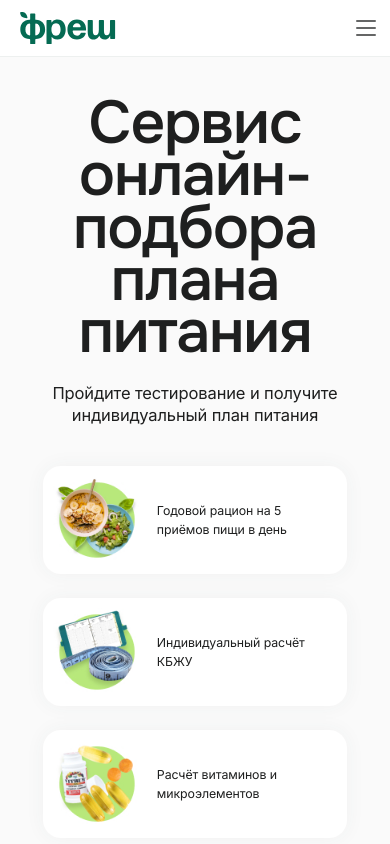
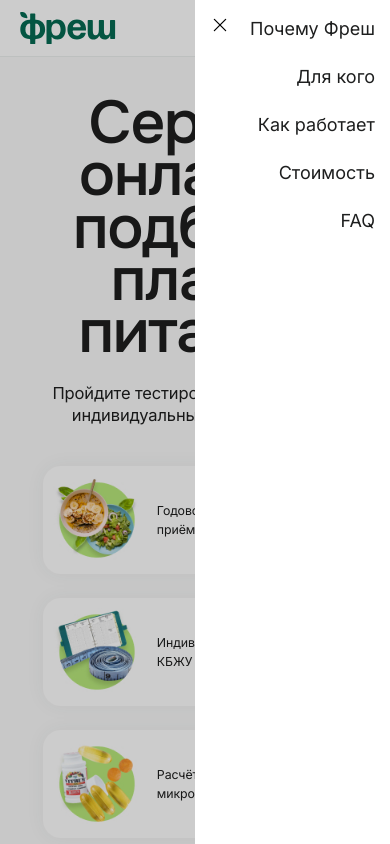
Before and after one commit to BogdasarLog/FreshService, a plain HTML site: page index.html in a window 390 px wide. Shown: the top 844 px of the page. Drawn offline with nearby package versions, Linux system fonts and the light colour scheme.

Commit message:
fix burger

```diff
--- a/styles/style.css
+++ b/styles/style.css
@@ -1005,10 +1005,11 @@ body {
 	}
 
 	.menu-window {
+		display: initial;
 		position: fixed;
 		top: 0;
 		left: 0;
-		height: 100vh;
+		height: 100%;
 		width: 100%;
 		transition: 0.3s;
 		background-color: rgba(0, 0, 0, 0.2);
@@ -1019,9 +1020,9 @@ body {
 	.menu {
 		position: absolute;
 		top: 0;
-		left: 6%;
+		left: 0;
 		height: 100%;
-		width: 60vh;
+		width: 50%;
 		background-color: #ffffff;
 		padding: 15px;
 		transform: translateX(100%);
```
